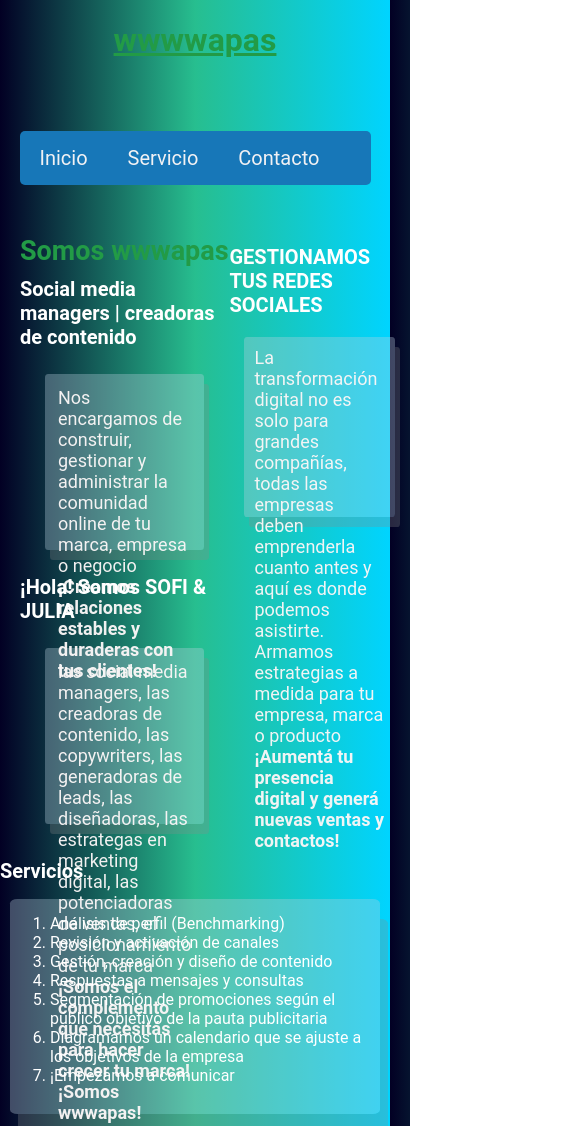
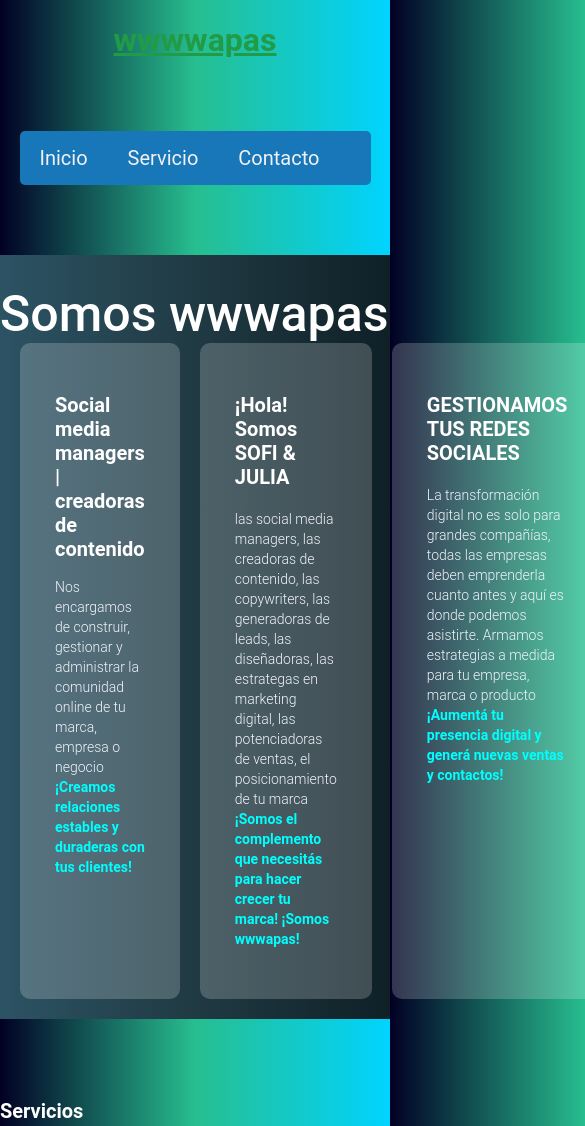
Before and after one commit to Marck66-34/Proyecto-Integrador, a plain HTML site: page index.html in a window 390 px wide. Shown: the top 1126 px of the page, 585 px wide, since content can reach past the window. Drawn offline with Linux system fonts and the light colour scheme.

Commit message:
mejorando los estilos

```diff
--- a/css/estilo.css
+++ b/css/estilo.css
@@ -24,6 +24,7 @@ h2, h3, h4{
     margin-top: 10px;
     color:white;
     font-size:20px ;
+    display: flex;
 
 }
 .Menu {
@@ -69,38 +70,128 @@ nav .enlaces a:hover {
     color: #707070;
 
 }
-#Contenido{
-    margin-left:20px;
+.conten-producto {
+    display: flex;
+    justify-content: space-evenly;
+    width: 80%;
+
+}
+
+.productos {
+    padding-top: 30px;
+    margin-bottom: 80px;
+    background: #0F2027;
+    /* fallback for old browsers */
+    background: -webkit-linear-gradient(to right, #2C5364, #203A43, #0F2027);
+    /* Chrome 10-25, Safari 5.1-6 */
+    background: linear-gradient(to right, #2C5364, #203A43, #0F2027);
+    /* W3C, IE 10+/ Edge, Firefox 16+, Chrome 26+, Opera 12+, Safari 7+ */
+
+}
+
+.producto_1 {
+
+    width: 100%;
+    display: flex;
+}
+
+.producto_1 .pro {
+    width: 55%;
+    background: rgba(255, 255, 255, .2);
+    color: #fff;
+    border-radius: 10px;
+    padding: 40px 35px;
+    margin-bottom: 20px;
+    margin-left: 20px;
+}
+
+.productos h1 {
+    color: #fff;
+    font-size: 50px;
+    font-weight: 500;
+    text-align: center;
+}
+
+.producto_1 .pro img {
+    width: 150px;
+    display: block;
+    margin: auto;
+
+}
+
+.producto_1 .pro h4 {
+    color: rgba(51, 201, 64, 0.836);
+    text-align: center;
+    margin: 50 0px;
+    font-size: 30px;
+    font-weight: 900;
+    box-shadow: rgba(255, 255, 255, 0.767);
+}
+
+.producto_1 .pro p {
+    color: #f2f5fc;
+    font-weight: 300;
+    margin-bottom: 10px;
+    font-size: 17px;
+    line-height: 33px;
+}
+
+.botonDonar a {
+    color: #fff;
     text-decoration: none;
-    width: 100%;
-    color: rgba(250, 246, 246, 0.966);
-    font-size: 18px;
-    display:flex;
-    flex-direction: row;
+    font-weight: 200px;
+    font-size: 20px;
+    text-align: center;
 }
-.Texto1 p{
-     background-color: #bbd0df56;
-     border-radius:2%;
-    max-width: 500px;
-    height:150px;
-    padding:13px;
-    margin:25px;
-    display:flex;
-    justify-content: flex-start;
-    flex-direction: column;
-    box-shadow: 5px 10px #88888849;
+
+.botonDonar {
+    background: rgba(17, 135, 214, 0.507);
+    width: 60%;
+    height: 50px;
+    border-radius: 10px;
+    text-align: center;
+    margin: auto;
+    padding: 10px 25px;
+    margin-top: 15px;
 }
-.Texto2 p{
-        background-color: #bbd0df56;
-            border-radius: 2%;
-            max-width: 500px;
-            height: 160px;
-            padding:10px;
-            margin:15px;
-            display: flex;
-            justify-content: flex-start;
-            flex-direction: column;
-            box-shadow: 5px 10px #88888849;
+
+@media screen and (max-width:970px) {
+
+    /* results */
+    .conten-producto {
+        width: 100%;
+    }
+
+    .productos {
+        margin-top: 20px;
+    }
+
+    .producto_1 {
+        width: 100%;
+        max-height: 800px;
+
+    }
+
+    .results-text a {
+        margin-bottom: 60px;
+    }
+
+    .results img {
+        width: 80%;
+    }
+
+    .producto_1 .pro p {
+        font-size: 14px;
+        line-height: 20px;
+    }
+
+    .botonDonar {
+        width: 80%;
+        margin: auto;
+    }
+}
+strong{
+    color:aqua;
 }
 .servicios ol {
     background-color: #bbd0df56;
@@ -115,6 +206,9 @@ nav .enlaces a:hover {
         flex-direction: column;
         box-shadow: 8px 20px #88888849;
 }
+.servicios ol li{
+    font-size: 20px;
+}
 footer{
     font-size: 10px;
 }
--- a/index.html
+++ b/index.html
@@ -23,26 +23,30 @@
         </main>
 
     </header>
-    <div id="Contenido">
-    <section>
+    <section class="productos">
         <h1>Somos wwwapas</h1>
-        <div class="Texto1">
+        <div class="contenedor1 conten-producto">
+
+            <section class="producto_1">
+                <div class="pro">
                     <h2>Social media managers | creadoras de contenido</h2>
                     <p>Nos encargamos de construir, gestionar y administrar la comunidad
                         online de tu marca, empresa o negocio <strong>¡Creamos relaciones estables y
                             duraderas con tus clientes!</strong></p>
+
+                </div>
+                <div class="pro">
                     <h3>¡Hola! Somos SOFI & JULIA</h3>
                     <p>las social media managers, las creadoras de contenido, las
                         copywriters, las generadoras de leads, las diseñadoras, las
                         estrategas en marketing digital, las potenciadoras de ventas,
                         el posicionamiento de tu marca <strong>¡Somos el complemento que
                             necesitás para hacer crecer tu marca! ¡Somos wwwapas!</strong></p>
+
                 </div>
-        </section>
-        <section>
+                <div class="pro">
+                    <h3>GESTIONAMOS TUS REDES SOCIALES</h3>
 
-            <h3>GESTIONAMOS TUS REDES SOCIALES</h3>
-            <div class="Texto2">
                     <p>
                         La transformación digital no es solo para grandes compañías,
                         todas las empresas deben emprenderla cuanto antes y aquí
@@ -50,11 +54,11 @@
                         para tu empresa, marca o producto <strong>¡Aumentá tu presencia
                             digital y generá nuevas ventas y contactos!</strong>
                     </p>
+
                 </div>
             </section>
         </div>
-        <section>
-
+    </section>
             <h2>Servicios</h2>
                 <div class="servicios">
             <ol>
@@ -68,7 +72,7 @@
                     de la empresa</li>
                 <li>¡Empezamos a comunicar</li>
             </ol>
-        </div>
+
         </section>
         <section>
         <div class="consulta">
```
Also changed, not shown: prueba.html (added, +36 -0 lines). Lines whose indentation alone changed are shown as unchanged.
